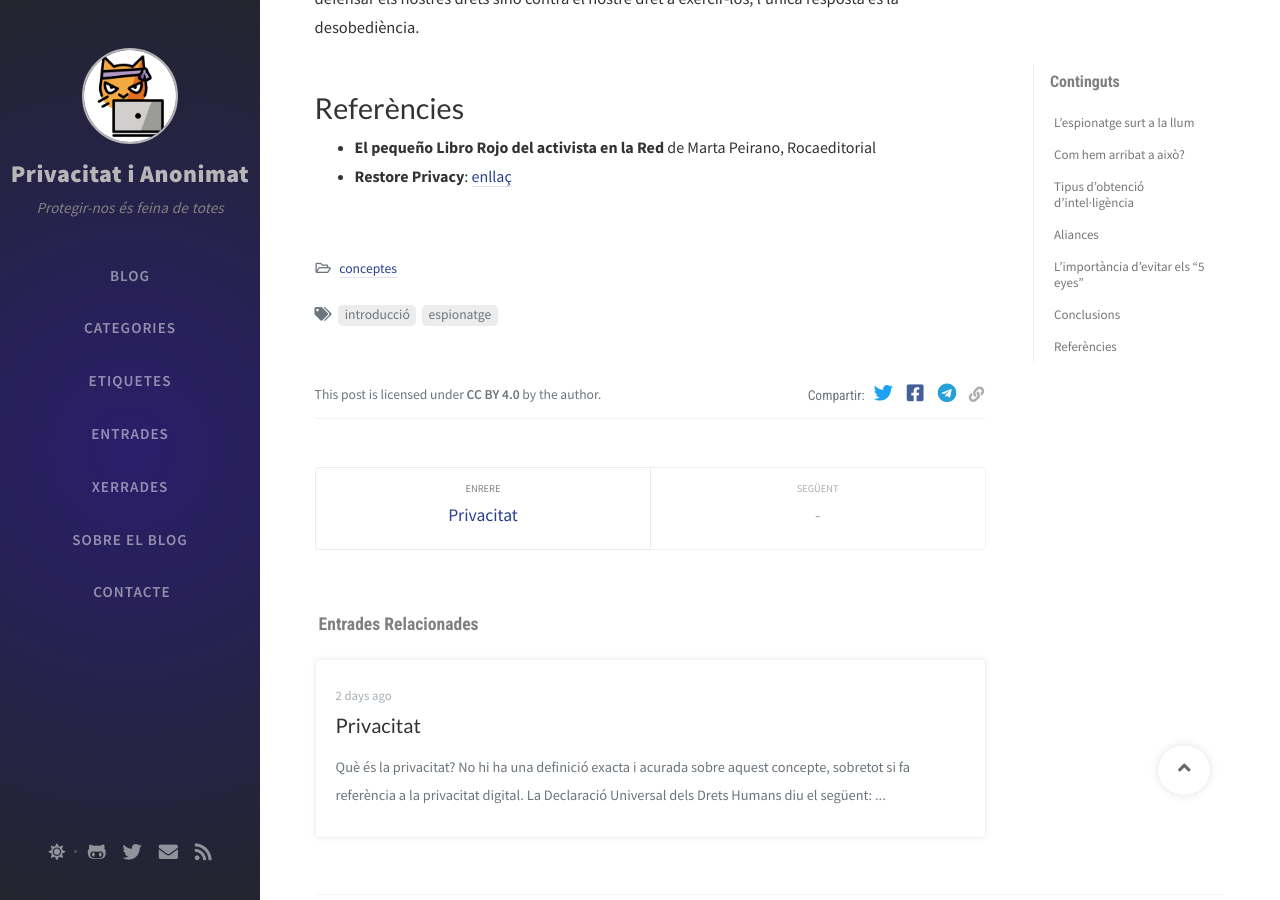
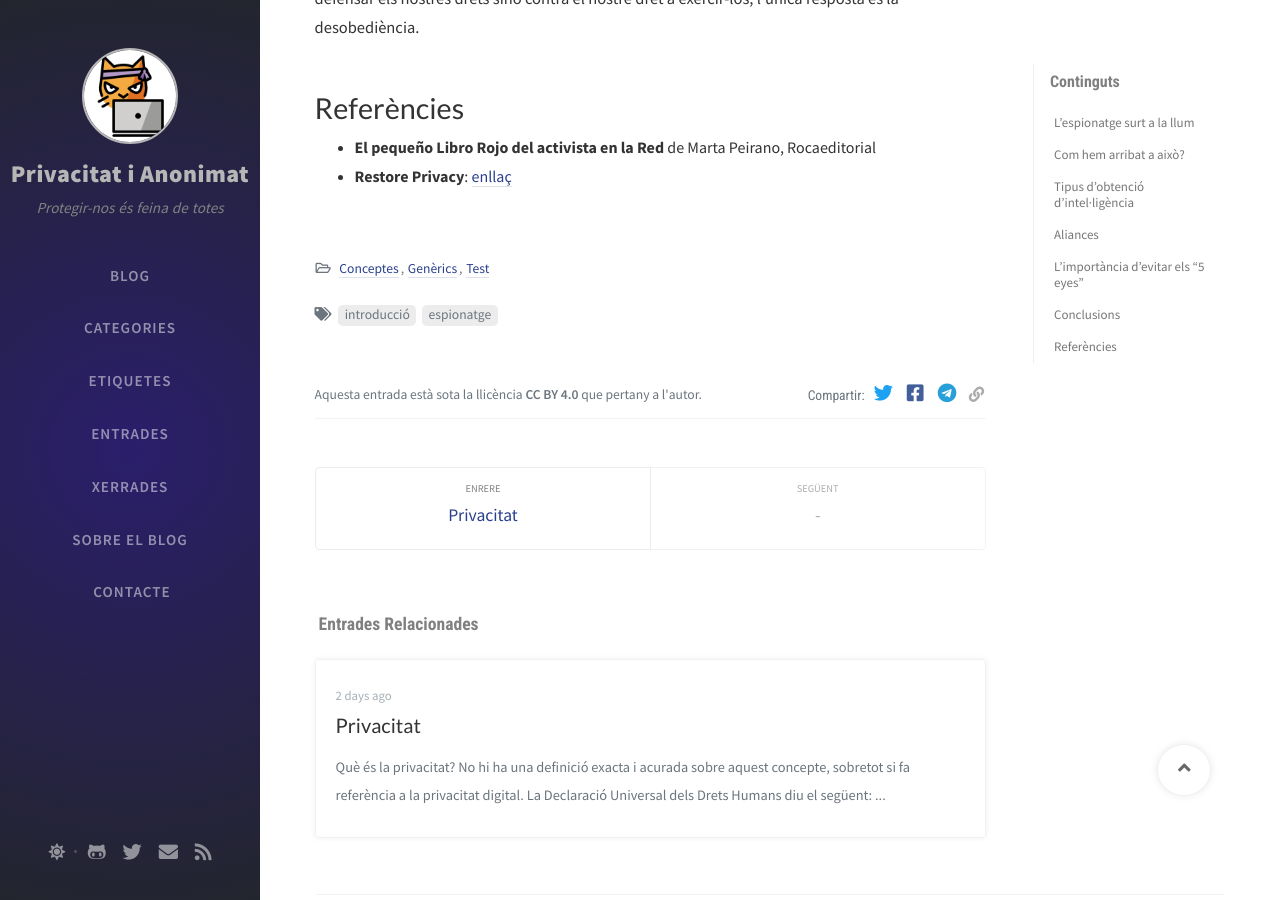
Before and after one commit to privacitat-anonimat/privacitat-anonimat.github.io, a Jekyll site: the page built from _posts/2020-05-05-espionatge.md, in a window 1280 px wide and 900 px high, scrolled down 8247 px. Built offline with Jekyll 4.4.1, drawn with Linux system fonts in a browser that asks for light colours; nearby versions of some CDN libraries; comment, search, counter and statistics services are not loaded.

Commit message:
Correccions ortogràfiques

```diff
--- a/_layouts/post.html
+++ b/_layouts/post.html
@@ -103,9 +103,9 @@
           d-flex justify-content-between align-items-center pt-5 pb-2">
           {% if site.data.rights.license %}
           <div class="license-wrapper">
-            This post is licensed under
+            Aquesta entrada està sota la llicència
             <a href="{{ site.data.rights.license.link }}">{{ site.data.rights.license.name }}</a>
-            by the author.
+            que pertany a l'autor.
           </div>
           {% endif %}
 
--- a/_posts/2020-05-05-espionatge.md
+++ b/_posts/2020-05-05-espionatge.md
@@ -2,7 +2,7 @@
 title: Espionatge Massiu
 author: privacitat-anonimat
 date: 2020-05-05
-categories: [conceptes]
+categories: [Conceptes,Genèrics,Test]
 tags: [introducció,espionatge]
 ---
 
```
Also changed, not shown: _posts/2020-05-04-privacitat.md (+1 -1 lines), README.md.
